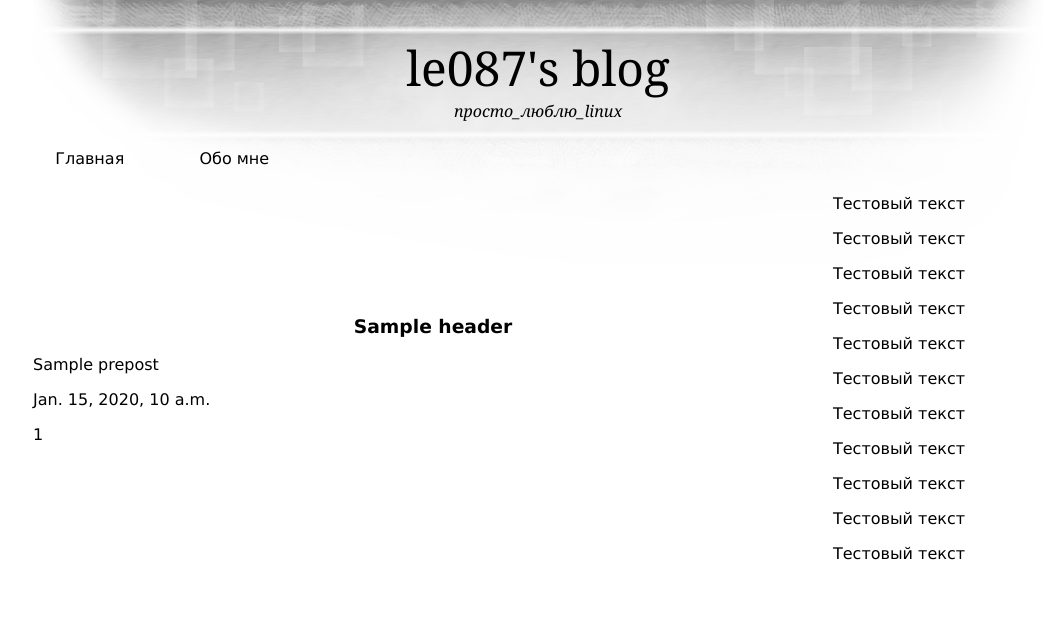
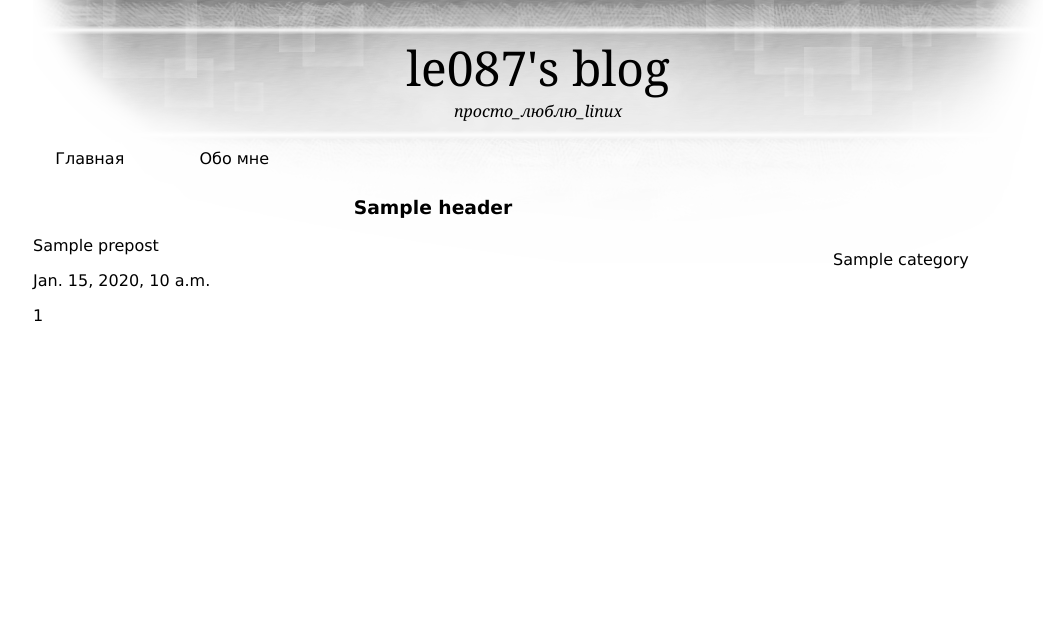
Before and after one commit to yumitubi/velomak, a Django app: template velomak/templates/titul.html in a window 1280 px wide. Shown: the top 618 px of the page, without its empty margins (102-1162 px from the left). Run offline with Django 3.2, Linux system fonts and the light colour scheme; the template is opened without the code that fills it: most values are stand-ins (such as "Sample title", 1, 10 or a date in 2020).

Commit message:
прикрутил админку

```diff
--- a/velomak/blog/views.py
+++ b/velomak/blog/views.py
@@ -11,11 +11,14 @@ def blog(request):
     """
     current_page = "Главная страница"
     posts = Posts()
+    categ = Category()
     header_list = posts.get_posts()
     tags_obr = posts.get_tags()
+    categories = categ.get_categories()
     return render_to_response('titul.html', {'current_page':current_page,
                                              'header_list':header_list,
-                                             'tags_obr':tags_obr})
+                                             'tags_obr':tags_obr,
+                                             'categories':categories})
 
 def cur_post(request, offset):
     """Отображает один пост по URL
--- a/velomak/templates/titul.html
+++ b/velomak/templates/titul.html
@@ -24,17 +24,9 @@
 
     </td>
     <td id="left_menu" width="210px">
-    <p >Тестовый текст</p>
-    <p >Тестовый текст</p>
-    <p>Тестовый текст</p>
-    <p>Тестовый текст</p>
-    <p>Тестовый текст</p>
-    <p>Тестовый текст</p>
-    <p>Тестовый текст</p>
-    <p>Тестовый текст</p>
-    <p>Тестовый текст</p>
-    <p>Тестовый текст</p>
-    <p>Тестовый текст</p>
+      {% for i in categories %}
+         <p>{{ i }}</p>
+      {% endfor %}
     </td>
   </tr>
 </table>
--- a/velomak/urls.py
+++ b/velomak/urls.py
@@ -3,8 +3,8 @@ from django.conf.urls.defaults import patterns, include, url
 from velomak.blog.views import blog, cur_post, about, cur_tag
 from django.conf import settings
 # Uncomment the next two lines to enable the admin:
-# from django.contrib import admin
-# admin.autodiscover()
+from django.contrib import admin
+admin.autodiscover()
 
 
 
@@ -24,5 +24,5 @@ urlpatterns = patterns('',
     # url(r'^admin/doc/', include('django.contrib.admindocs.urls')),
 
     # Uncomment the next line to enable the admin:
-    # (r'^admin/', include(admin.site.urls)),
+    (r'^admin/', include(admin.site.urls)),
 )
```
Also changed, not shown: velomak/blog/models.py (+14 -5 lines).
